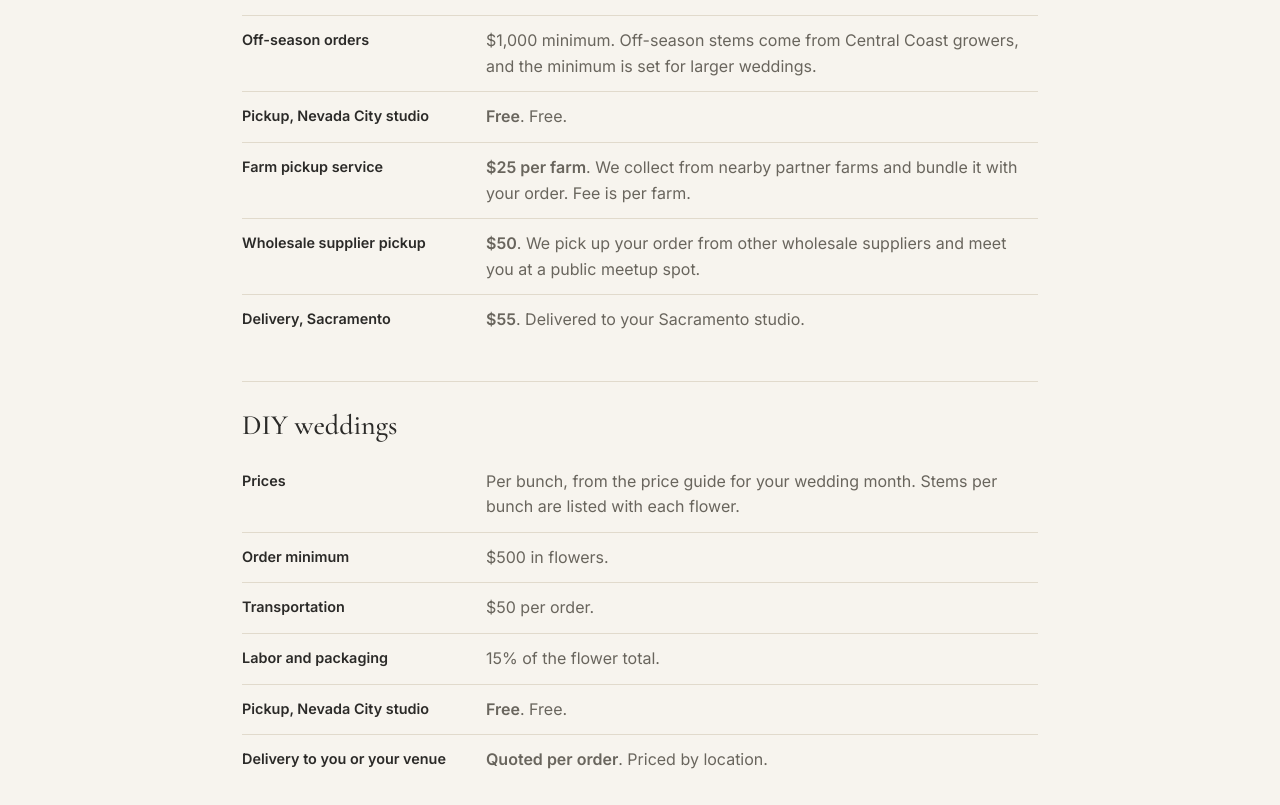
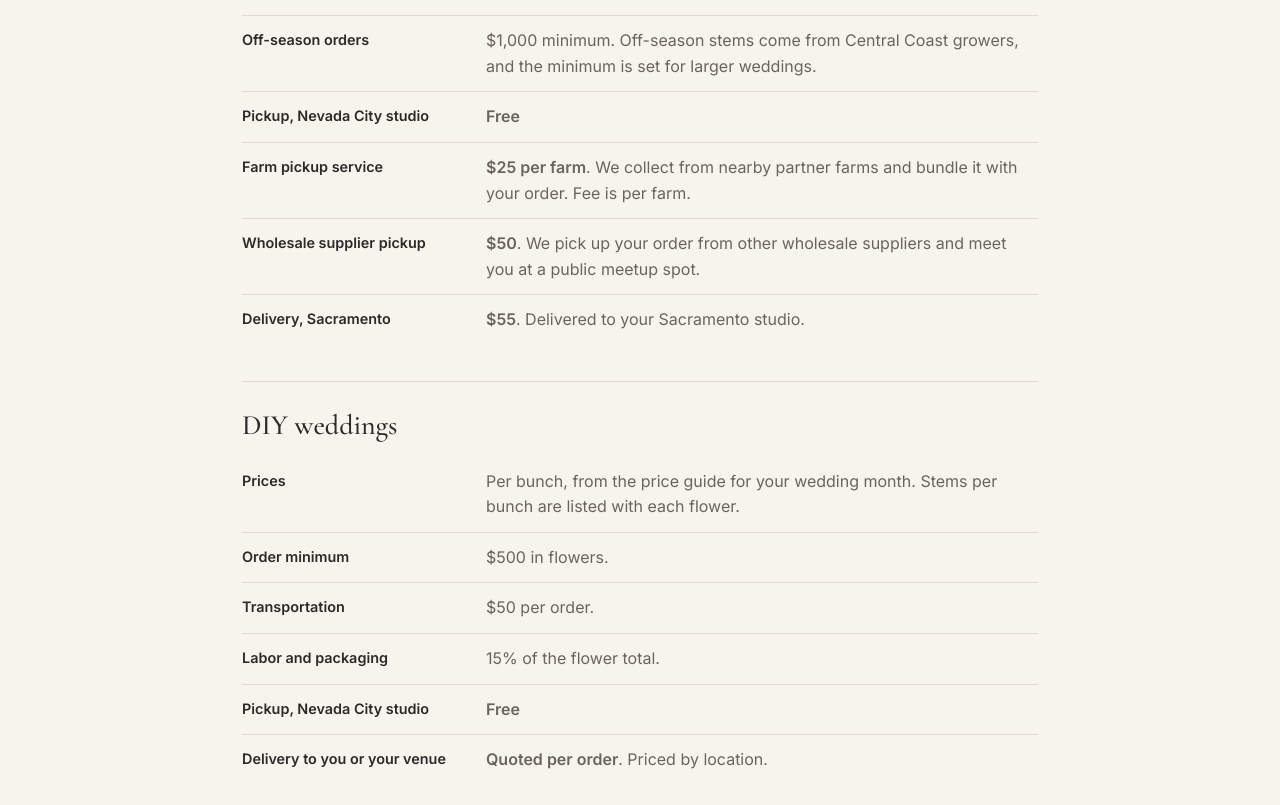
Before and after one commit to jshplhm/sierrastems, a Jekyll site: the page built from terms/index.html, in a window 1280 px wide and 1400 px high. Shown: the part 583-1388 px from the top of the window. Built offline with Jekyll 4.4.1, drawn with Linux system fonts in a browser that asks for light colours.

Commit message:
Pickup: say Free once
Co-Authored-By: Claude Opus 5.5 <noreply@anthropic.com>
Claude-Session: https://claude.ai/code/session_012d4NNvuZZmyaY4YyJAbTUg

```diff
--- a/_data/fulfillment.yml
+++ b/_data/fulfillment.yml
@@ -4,7 +4,6 @@
   label: Pickup, Nevada City studio
   short: Studio pickup
   fee: 0
-  detail: Free.
 - id: farm
   label: Farm pickup service
   short: Farm pickup
--- a/_data/fulfillment_diy.yml
+++ b/_data/fulfillment_diy.yml
@@ -4,7 +4,6 @@
   label: Pickup, Nevada City studio
   short: Studio pickup
   fee: 0
-  detail: Free.
 - id: diy-delivery
   label: Delivery to you or your venue
   short: Delivery
--- a/order/index.html
+++ b/order/index.html
@@ -73,7 +73,7 @@ scripts:
         <input type="radio" name="fulfillment-trade" value="{{ f.id }}"{% if forloop.first %} checked{% endif %}>
         <span class="radio-body">
           <span class="radio-title">{{ f.label }}</span>
-          <span class="radio-detail">{{ f.detail }}</span>
+          {% if f.detail %}<span class="radio-detail">{{ f.detail }}</span>{% endif %}
         </span>
         <span class="radio-fee">{% if f.fee == 0 %}Free{% elsif f.fee %}${{ f.fee }}{% if f.fee_suffix %} {{ f.fee_suffix }}{% endif %}{% else %}{{ f.fee_label }}{% endif %}</span>
       </label>
@@ -87,7 +87,7 @@ scripts:
         <input type="radio" name="fulfillment-diy" value="{{ f.id }}"{% if forloop.first %} checked{% endif %}>
         <span class="radio-body">
           <span class="radio-title">{{ f.label }}</span>
-          <span class="radio-detail">{{ f.detail }}</span>
+          {% if f.detail %}<span class="radio-detail">{{ f.detail }}</span>{% endif %}
         </span>
         <span class="radio-fee">{% if f.fee == 0 %}Free{% elsif f.fee %}${{ f.fee }}{% if f.fee_suffix %} {{ f.fee_suffix }}{% endif %}{% else %}{{ f.fee_label }}{% endif %}</span>
       </label>
--- a/terms/index.html
+++ b/terms/index.html
@@ -19,7 +19,7 @@ body_class: page-terms
       <div><dt>In-season orders</dt><dd>{% include money.html n=t.inseason_minimum %} minimum.</dd></div>
       <div><dt>Off-season orders</dt><dd>{% include money.html n=t.offseason_minimum %} minimum. Off-season stems come from Central Coast growers, and the minimum is set for larger weddings.</dd></div>
       {%- for f in site.data.fulfillment %}
-      <div><dt>{{ f.label }}</dt><dd><strong>{% if f.fee == 0 %}Free{% elsif f.fee %}${{ f.fee }}{% if f.fee_suffix %} {{ f.fee_suffix }}{% endif %}{% else %}{{ f.fee_label }}{% endif %}</strong>. {{ f.detail }}</dd></div>
+      <div><dt>{{ f.label }}</dt><dd><strong>{% if f.fee == 0 %}Free{% elsif f.fee %}${{ f.fee }}{% if f.fee_suffix %} {{ f.fee_suffix }}{% endif %}{% else %}{{ f.fee_label }}{% endif %}</strong>{% if f.detail %}. {{ f.detail }}{% endif %}</dd></div>
       {%- endfor %}
     </dl>
   </section>
@@ -32,7 +32,7 @@ body_class: page-terms
       <div><dt>Transportation</dt><dd>${{ t.diy_transport_fee }} per order.</dd></div>
       <div><dt>Labor and packaging</dt><dd>{{ t.diy_labor_pct }}% of the flower total.</dd></div>
       {%- for f in site.data.fulfillment_diy %}
-      <div><dt>{{ f.label }}</dt><dd><strong>{% if f.fee == 0 %}Free{% elsif f.fee %}${{ f.fee }}{% if f.fee_suffix %} {{ f.fee_suffix }}{% endif %}{% else %}{{ f.fee_label }}{% endif %}</strong>. {{ f.detail }}</dd></div>
+      <div><dt>{{ f.label }}</dt><dd><strong>{% if f.fee == 0 %}Free{% elsif f.fee %}${{ f.fee }}{% if f.fee_suffix %} {{ f.fee_suffix }}{% endif %}{% else %}{{ f.fee_label }}{% endif %}</strong>{% if f.detail %}. {{ f.detail }}{% endif %}</dd></div>
       {%- endfor %}
     </dl>
   </section>
```
